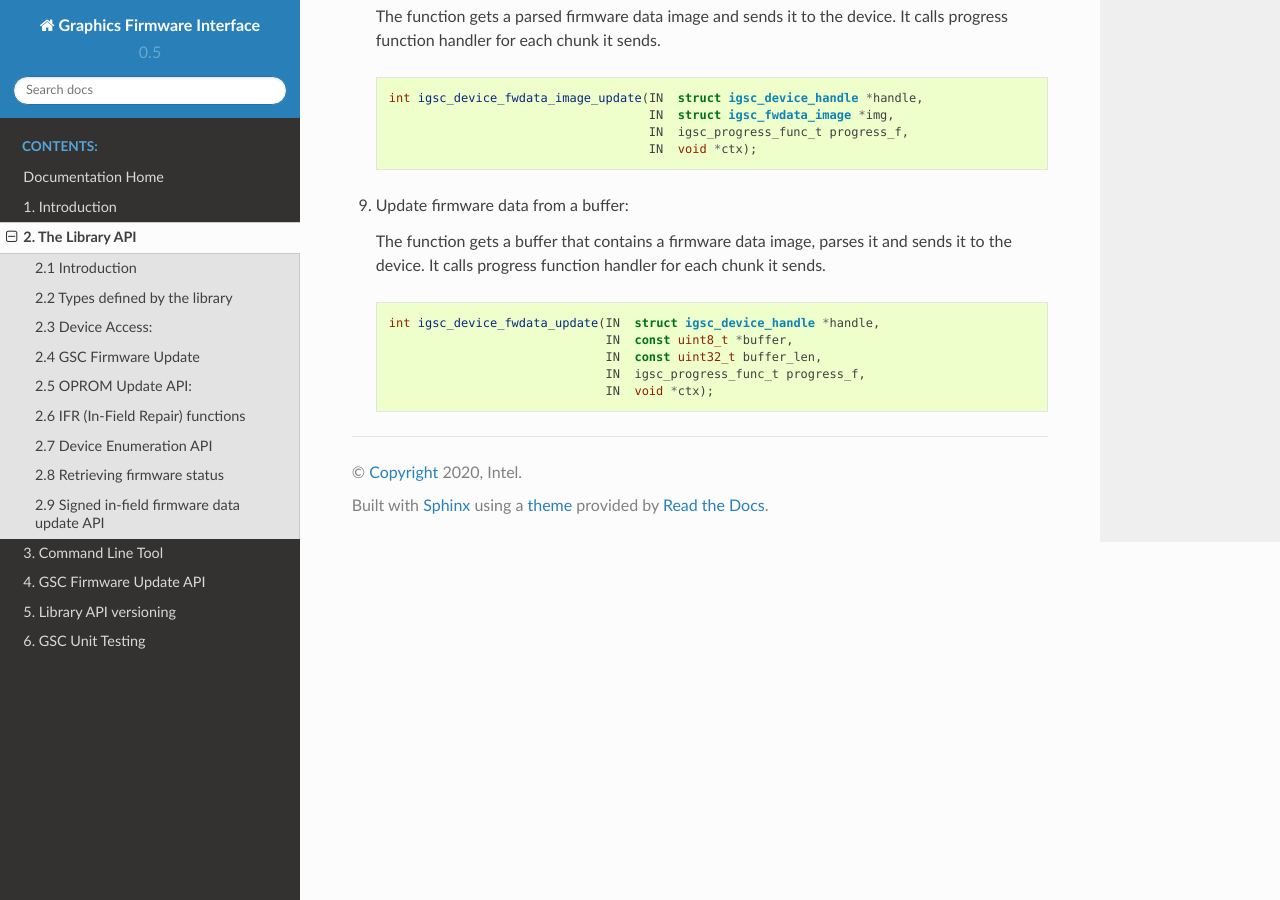
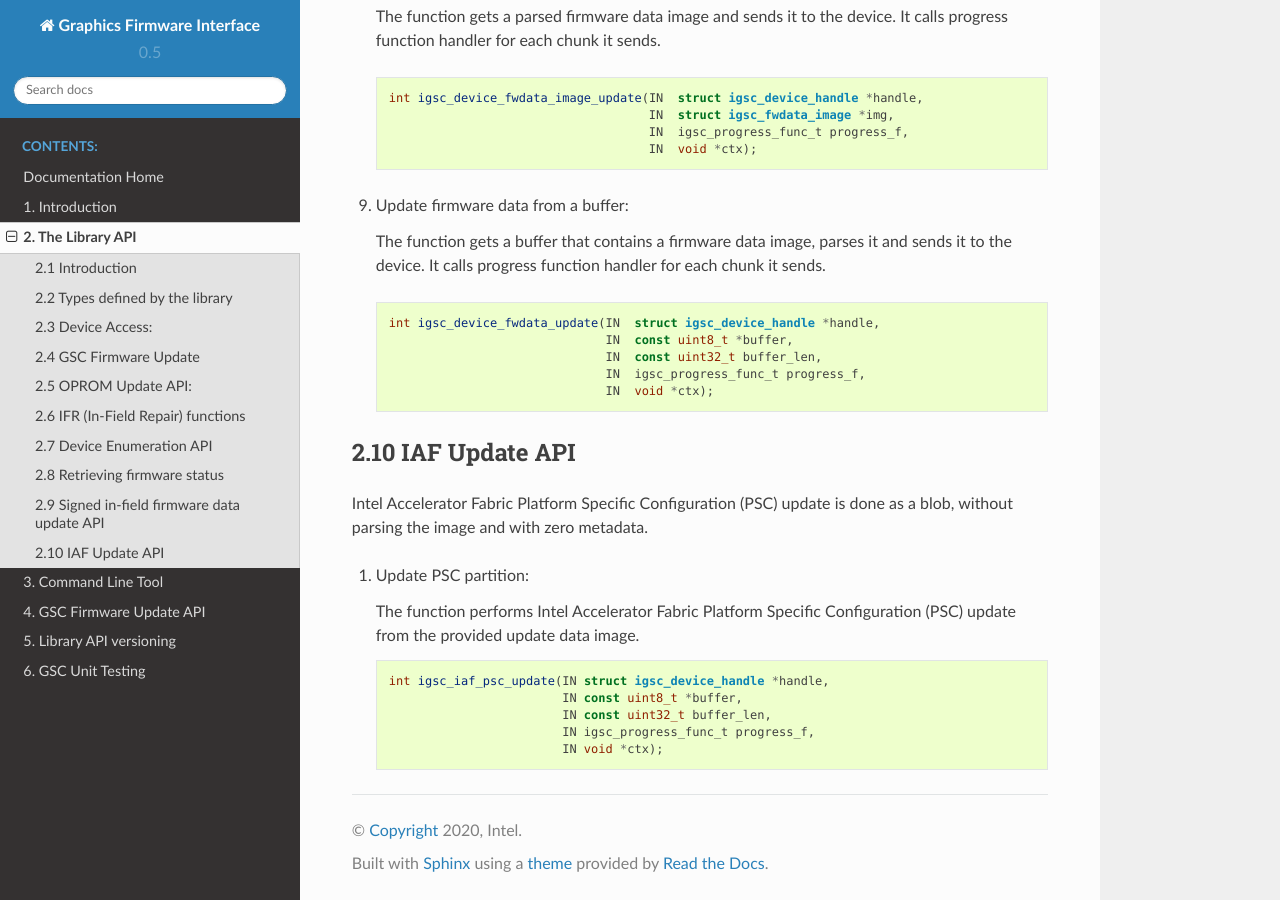
Before and after one commit to intel/igsc, a Sphinx documentation site: the page built from doc/igsc_api.rst, in a window 1280 px wide and 900 px high, scrolled down 15197 px. Built offline with Sphinx 7.4.7 and the Read the Docs theme 2.0.0, drawn with Linux system fonts in a browser that asks for light colours; formulas are drawn with MathJax 3.

Commit message:
igsc: doc: add documentation for iaf psc partition update api
Added documentation for Intel Accelerator Fabric (iaf)
Platform Specific Configuration (PSC) update api

Signed-off-by: Vitaly Lubart <vitaly.lubart@intel.com>

```diff
--- a/doc/igsc_api.rst
+++ b/doc/igsc_api.rst
@@ -869,3 +869,21 @@ The structure represents the device firmware data version.
                                    IN  const uint32_t buffer_len,
                                    IN  igsc_progress_func_t progress_f,
                                    IN  void *ctx);
+
+2.10 IAF Update API
+~~~~~~~~~~~~~~~~~~
+Intel Accelerator Fabric Platform Specific Configuration (PSC) update is
+done as a blob, without parsing the image and with zero metadata.
+
+1. Update PSC partition:
+
+   The function performs Intel Accelerator Fabric Platform Specific
+   Configuration (PSC) update from the provided update data image.
+
+   .. code-block:: c
+
+      int igsc_iaf_psc_update(IN struct igsc_device_handle *handle,
+                              IN const uint8_t *buffer,
+                              IN const uint32_t buffer_len,
+                              IN igsc_progress_func_t progress_f,
+                              IN void *ctx);
```
